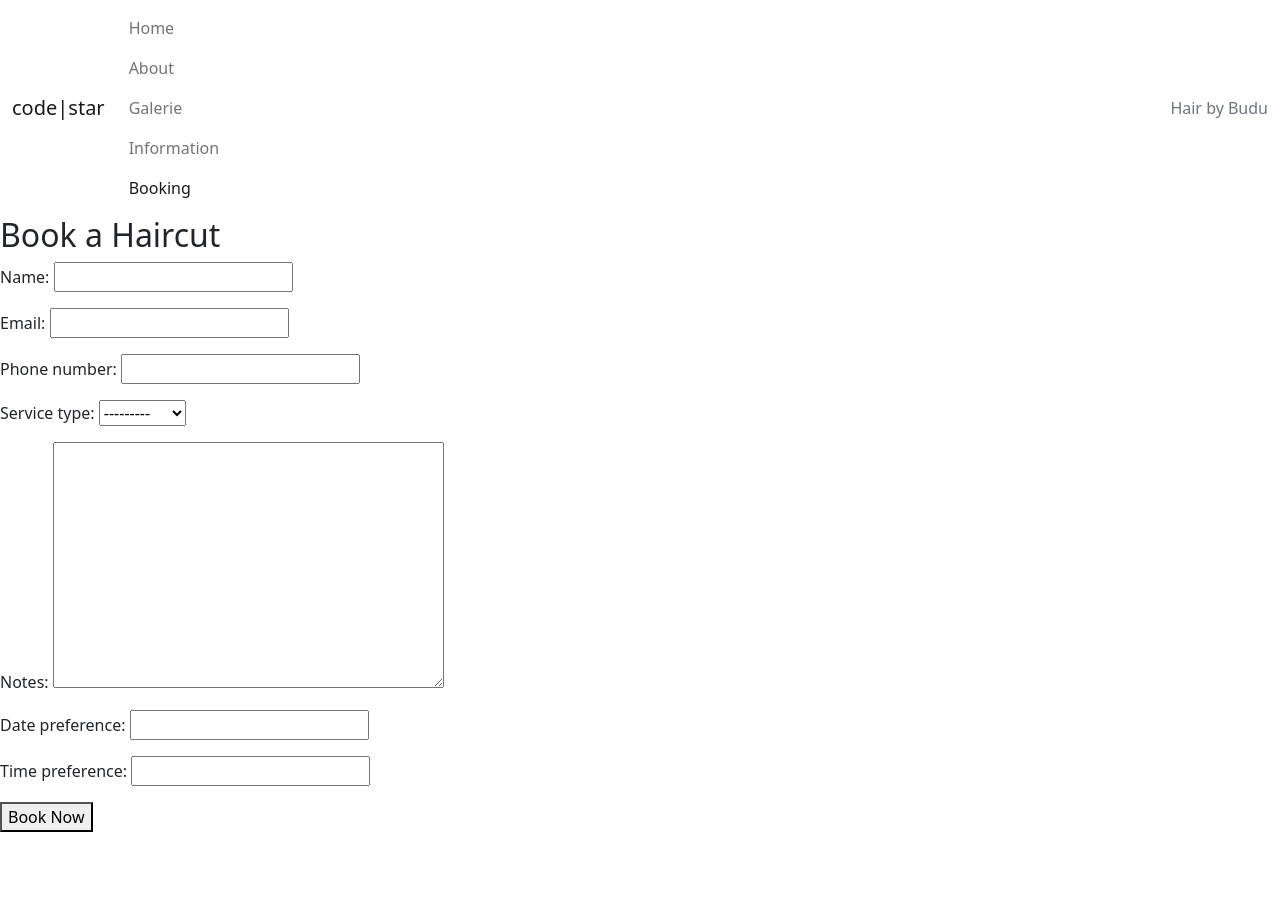
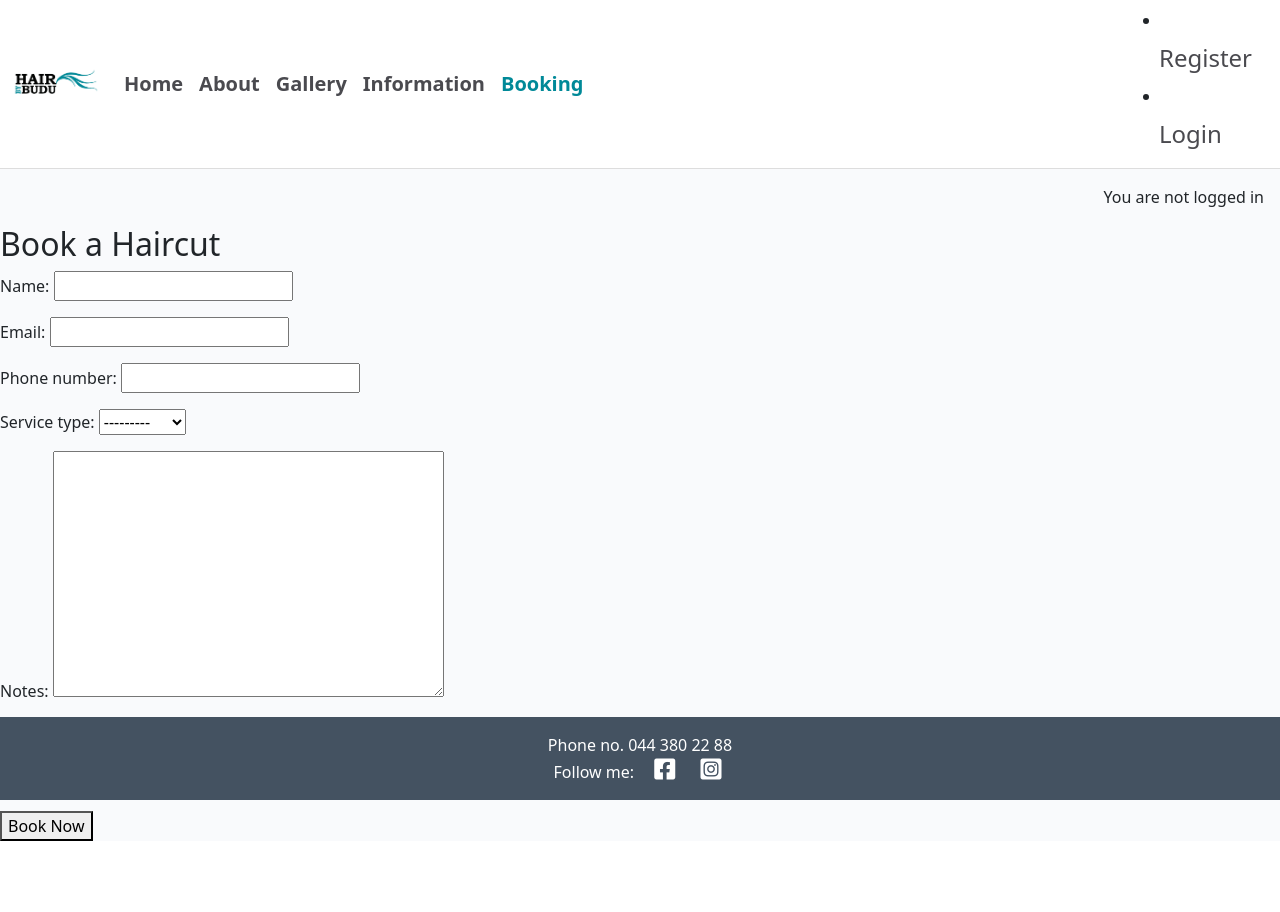
Before and after one commit to EMPZsolt/my-fourth-project, a Django app: page /book-service/ in a window 1280 px wide. After the commit the page ends 841 px from the top, so only its background shows below. Run offline with Django 4.2, Linux system fonts and the light colour scheme.

Commit message:
Add new icons and image to navbar and additional style

```diff
--- a/hairbybudu/settings.py
+++ b/hairbybudu/settings.py
@@ -28,7 +28,7 @@
 SECRET_KEY = os.environ.get("SECRET_KEY")
 
 # SECURITY WARNING: don't run with debug turned on in production!
-DEBUG = False
+DEBUG = True
 
 ALLOWED_HOSTS = ['8000-empzsolt-myfourthprojec-etsimsau93v.ws-eu107.gitpod.io',
                 '.herokuapp.com',]
--- a/static/css/style.css
+++ b/static/css/style.css
@@ -0,0 +1,59 @@
+body {
+    background-color: #F9FAFC;
+}
+
+.navbar {
+    border-bottom: 1px solid #ddd;
+}
+
+.navbar-brand {
+    display: flex;
+    align-items: center;
+}
+
+.logo-img {
+    max-height: 40px;
+    max-width: 100%;
+}
+
+.navbar-nav .nav-link {
+    font-size: 20px;
+    font-weight: 600;
+    color: #4A4A4F !important;
+    transition: color 0.3s ease;
+}
+
+.navbar-nav .nav-link.active,
+.navbar-nav .nav-item:hover .nav-link {
+    color: #008998 !important;
+}
+
+.navbar-icons ul {
+    list-style: none;
+    padding: 0;
+    margin: 0;
+}
+
+.navbar-icons a {
+    font-size: 24px;
+    color: #4A4A4F;
+    text-decoration: none;
+}
+
+.custom-toggler {
+    outline: none;
+}
+
+.content {
+    flex: 1;
+}
+
+.footer {
+    background-color: #445261;
+    color: white;
+}
+
+.footer i {
+    font-size: 1.5rem;
+    margin-right: 5px;
+}
--- a/templates/base.html
+++ b/templates/base.html
@@ -2,14 +2,17 @@
 
 {% url 'home' as home_url %}
 {% url 'booking' as booking_url %}
-
+{% url 'account_login' as login_url %}
+{% url 'account_signup' as signup_url %}
+{% url 'account_logout' as logout_url %}
 
 <!DOCTYPE html>
-<html class="h-100" lang="en">
+<html lang="en">
 
 <head>
+    <meta charset="UTF-8">
+    <meta name="viewport" content="width=device-width, initial-scale=1">
     <title>Hair by Budu</title>
-    <meta name="viewport" content="width=device-width, initial-scale=1" />
 
     <!-- Google Fonts CSS -->
     <link rel="preconnect" href="https://fonts.gstatic.com">
@@ -25,7 +28,6 @@
 
     <!-- Custom CSS -->
     <link rel="stylesheet" href="{% static 'css/style.css' %}">
-
 </head>
 
 <body class="d-flex flex-column h-100 main-bg">
@@ -33,53 +35,94 @@
     <!-- Navigation -->
     <nav class="navbar navbar-expand-lg navbar-light bg-white">
         <div class="container-fluid">
-            <a class="navbar-brand" href="{% url 'home' %}"><span class="brand">c<span class="red-o">o</span>de<span
-                        class="thin">|star</span></span></a>
-            <button class="navbar-toggler" type="button" data-bs-toggle="collapse" data-bs-target="#navbarText"
-                aria-controls="navbarText" aria-expanded="false" aria-label="Toggle navigation">
+            <a class="navbar-brand" href="{% url 'home' %}">
+                <img class="logo-img" src="{% static 'images/Hairbybudu-logo.png' %}" alt="Logo">
+            </a>
+            <button class="navbar-toggler navbar-toggler-right" type="button" data-bs-toggle="collapse" data-bs-target="#navbarText"
+                    aria-controls="navbarText" aria-expanded="false" aria-label="Toggle navigation">
                 <span class="navbar-toggler-icon"></span>
             </button>
             <div class="collapse navbar-collapse" id="navbarText">
                 <ul class="navbar-nav me-auto mb-2 mb-lg-0">
                     <li class="nav-item">
-                        <a class="nav-link {% if request.path == home_url %}active{% endif %}" aria-current="page"
-                            href="{% url 'home' %}">Home</a>
-                        <a class="nav-link {% if request.path == '' %}active{% endif %}" aria-current="page"
-                            href="">About</a>
-                        <a class="nav-link {% if request.path == '' %}active{% endif %}" aria-current="page"
-                            href="">Galerie</a>
-                        <a class="nav-link {% if request.path == '' %}active{% endif %}" aria-current="page"
-                            href="">Information</a>
-                        <a class="nav-link {% if request.path == booking_url %}active{% endif %}" aria-current="page"
-                            href="{% url 'booking' %}">Booking</a>
+                        <a class="nav-link {% if request.path == home_url %}active{% endif %}" href="{% url 'home' %}">Home</a>
                     </li>
+                    <li class="nav-item">
+                        <a class="nav-link {% if request.path == '' %}active{% endif %}" href="">About</a>
+                    </li>
+                    <li class="nav-item">
+                        <a class="nav-link {% if request.path == '' %}active{% endif %}" href="">Gallery</a>
+                    </li>
+                    <li class="nav-item">
+                        <a class="nav-link {% if request.path == '' %}active{% endif %}" href="">Information</a>
+                    </li>
+                    <li class="nav-item">
+                        <a class="nav-link {% if request.path == booking_url %}active{% endif %}" href="{% url 'booking' %}">Booking</a>
+                    </li>
+                </ul>
+            </div>
 
-                </ul>
-                <span class="navbar-text text-muted">
-                    Hair by Budu
-                </span>
+            <div class="navbar-icons">
+                {% if user.is_authenticated %}
+                    <li class="nav-item">
+                        <a class="nav-link {% if request.path == logout_url %}active{% endif %}" aria-current="page"
+                            href="">Logout</a>
+                    </li>
+                    {% else %}
+                    <li class="nav-item">
+                        <a class="nav-link {% if request.path == signup_url %}active{% endif %}" aria-current="page"
+                            href="">Register</a>
+                    </li>
+                    <li class="nav-item">
+                        <a class="nav-link {% if request.path == login_url %}active{% endif %}" aria-current="page"
+                            href="">Login</a>
+                    </li>
+                    {% endif %}
             </div>
         </div>
     </nav>
 
+    <!-- displaying Django messages -->
+    <div class="container">
+        <div class="row">
+            <div class="col-md-8 offset-md-2">
+                {% for message in messages %}
+                <div class="alert {{ message.tags }} alert-dismissible
+          fade show" id="msg" role="alert">
+                    {{ message | safe }}
+                    <button type="button" class="btn-close" data-bs-dismiss="alert" aria-label="Close"></button>
+                </div>
+                {% endfor %}
+            </div>
+        </div>
+    </div>
+
+    <main class="flex-shrink-0 main-bg">
+        {% if user.is_authenticated %}
+        <p class="text-end m-3">You are logged in as {{ user }}</p>
+        {% else %}
+        <p class="text-end m-3">You are not logged in</p>
+        {% endif %}
+
     <div class="content">
-        {% block content %}
-
-        {% endblock %}
+        {% block content %}{% endblock %}
     </div>
 
     <!-- Footer -->
-    <footer class="footer mt-auto py-3 dark-bg">
-        <p class="m-0 text-center text-white">Phone no. 078 889 30 40</p>
-        <p class="m-0 text-center text-white">Follow me:
+    <footer class="footer fixed-bottom py-3 dark-bg">
+        <p class="m-0 text-center text-white">Phone no. 044 380 22 88</p>
+        <p class="m-0 text-center text-white">
+            Follow me:
             <i class="fab fa-facebook-square ms-3"></i>
             <i class="fab fa-instagram-square ms-3"></i>
         </p>
     </footer>
 
+    <!-- Bootstrap JS -->
     <script src="https://cdn.jsdelivr.net/npm/bootstrap@5.0.1/dist/js/bootstrap.bundle.min.js"
-        integrity="sha384-gtEjrD/SeCtmISkJkNUaaKMoLD0//ElJ19smozuHV6z3Iehds+3Ulb9Bn9Plx0x4" crossorigin="anonymous">
-        </script>
+            integrity="sha384-gtEjrD/SeCtmISkJkNUaaKMoLD0//ElJ19smozuHV6z3Iehds+3Ulb9Bn9Plx0x4" crossorigin="anonymous"></script>
+
+    <!-- Your Custom JS -->
     <script src="{% static 'js/script.js' %}"></script>
 </body>
 
```
Also changed, not shown: static/images/Hairbybudu-logo.png (added), 3 other files.
